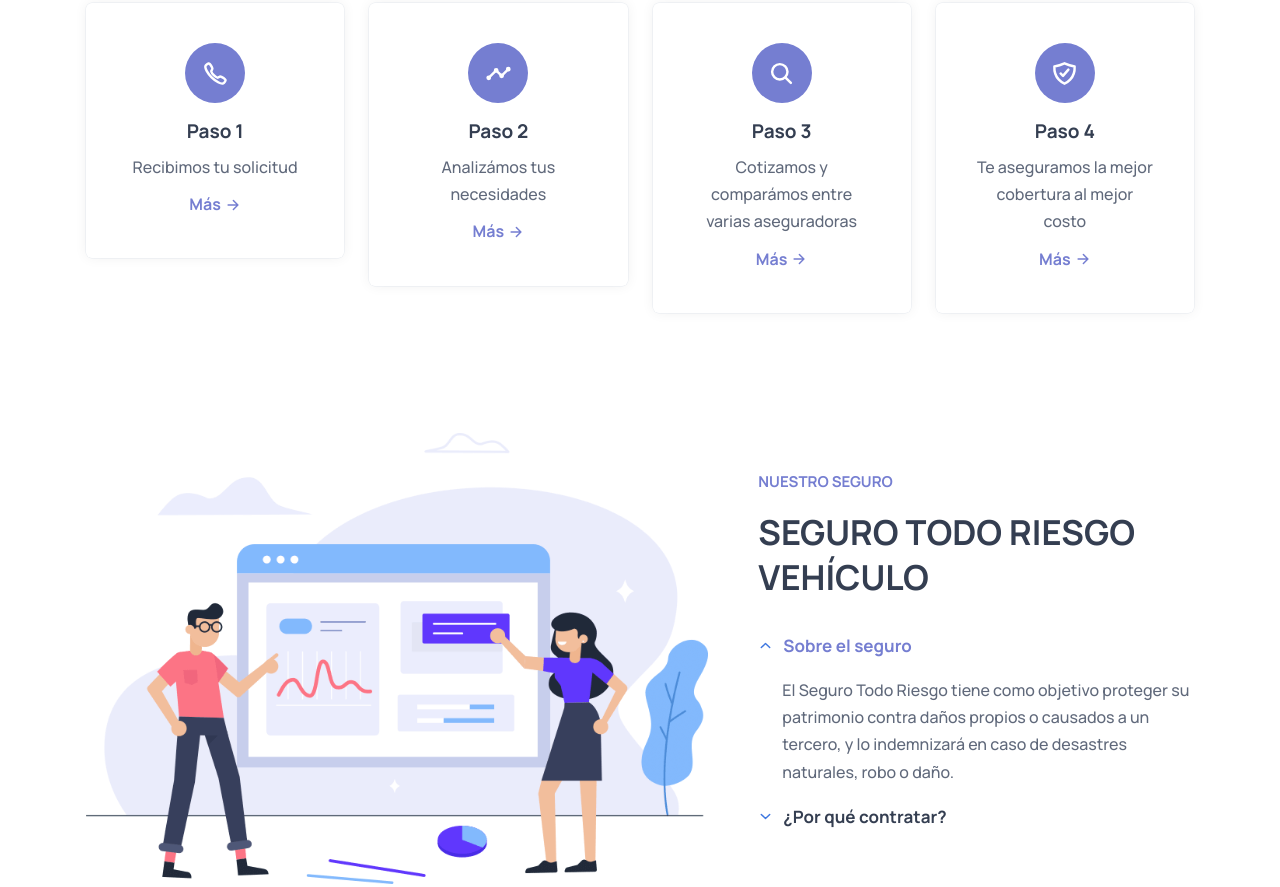
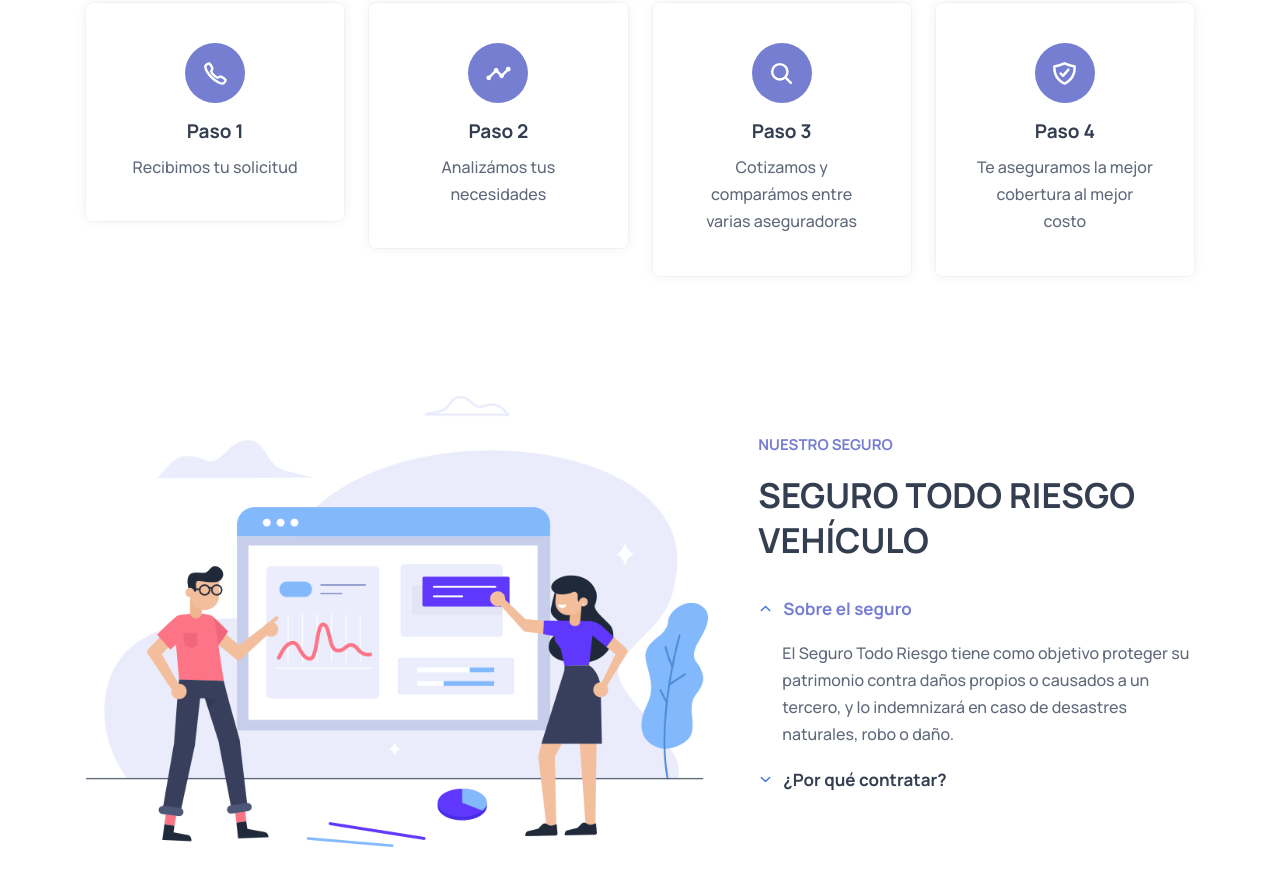
Before and after one commit to juanrinconp/CMYB, a plain HTML site: page index.html in a window 1280 px wide. Shown: the part 1029-1916 px from the top of the page. Drawn offline with nearby package versions, Linux system fonts and the light colour scheme.

Commit message:
Add files via upload

```diff
--- a/index.html
+++ b/index.html
@@ -230,12 +230,6 @@
 
                 </p>
 
-                <a href="#" class="btn-text">
-                  <span class="span">Más</span>
-
-                  <ion-icon name="arrow-forward-outline" aria-hidden="true"></ion-icon>
-                </a>
-
               </div>
             </li>
 
@@ -252,11 +246,7 @@
                   Analizámos tus necesidades
                 </p>
 
-                <a href="#" class="btn-text">
-                  <span class="span">Más</span>
 
-                  <ion-icon name="arrow-forward-outline" aria-hidden="true"></ion-icon>
-                </a>
 
               </div>
             </li>
@@ -274,11 +264,7 @@
                   Cotizamos y comparámos entre varias aseguradoras
                 </p>
 
-                <a href="#" class="btn-text">
-                  <span class="span">Más</span>
 
-                  <ion-icon name="arrow-forward-outline" aria-hidden="true"></ion-icon>
-                </a>
 
               </div>
             </li>
@@ -296,11 +282,7 @@
                 Te aseguramos la mejor cobertura al mejor costo
                 </p>
 
-                <a href="#" class="btn-text">
-                  <span class="span">Más</span>
 
-                  <ion-icon name="arrow-forward-outline" aria-hidden="true"></ion-icon>
-                </a>
 
               </div>
             </li>
@@ -646,7 +628,7 @@
                 <div class="card-content">
 
                   <h3 class="h3">
-                    <a href="#" class="card-title">Seguro de Pensiones - Crea Patrimonio</a>
+                    <a class="card-title">Seguro de Pensiones - Crea Patrimonio</a>
                   </h3>
 
                   <p class="card-text">
@@ -710,7 +692,7 @@
         </a>
 
         <p class="footer-text">
-          &copy; 2022 Consultoría CM&B. <br>
+          &copy; 2023 Consultoría CM&B. <br>
         </p>
 
         <ul class="social-list">
```
